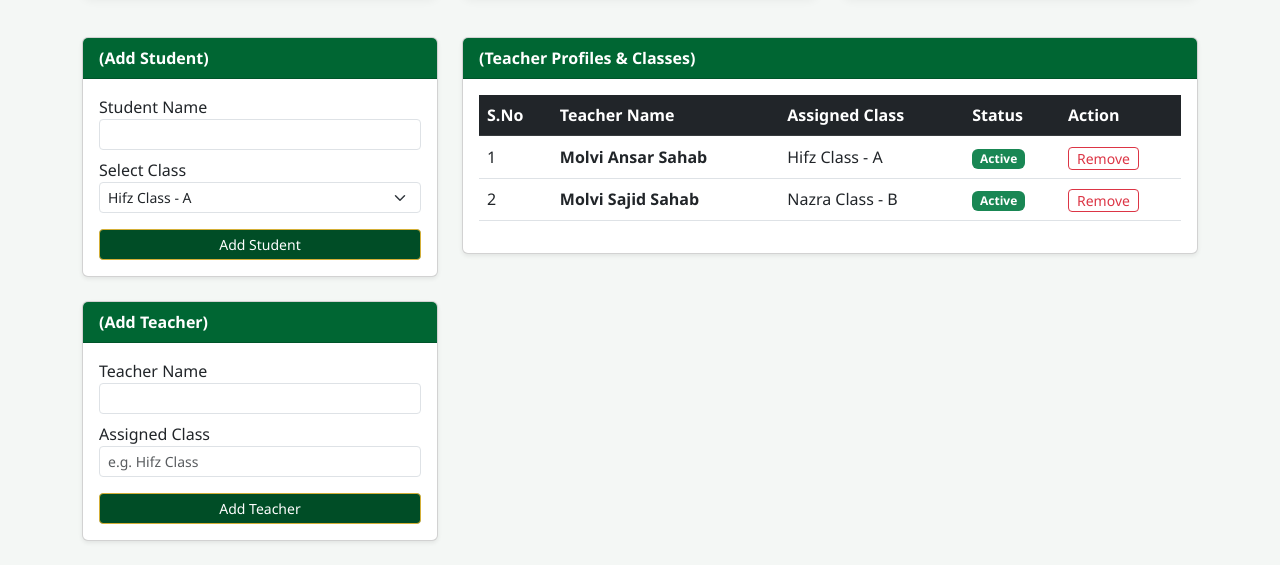
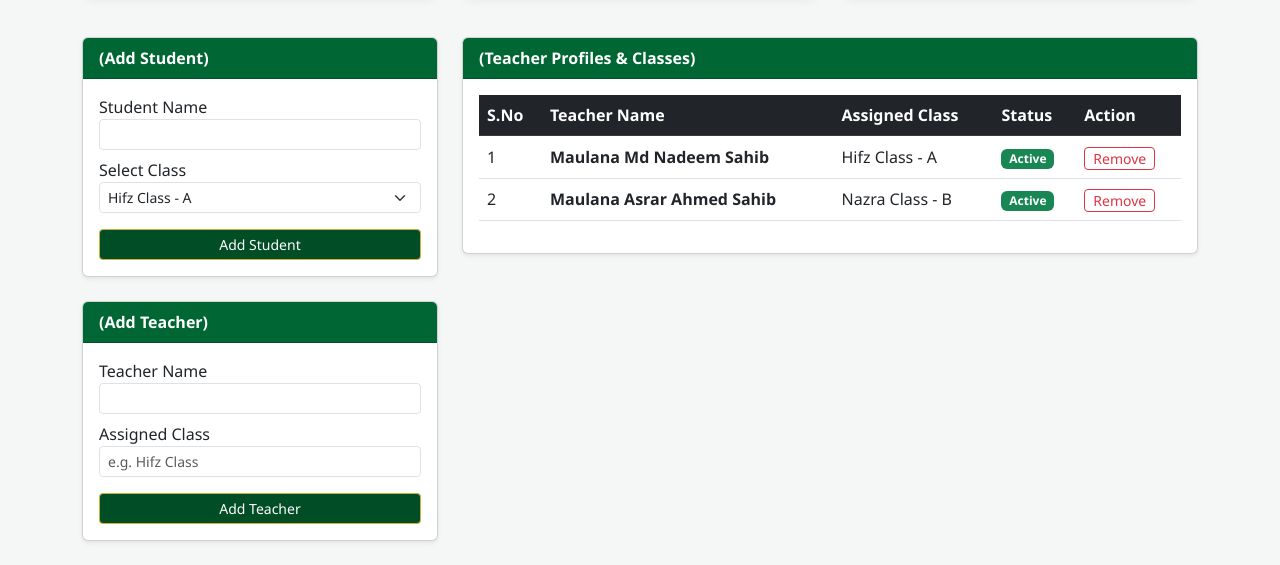
Before and after one commit to Shameel995/MADRASA-, a plain HTML site: page admin.html in a window 1280 px wide. Shown: the part 262-827 px from the top of the page. Drawn offline with nearby package versions, Linux system fonts and the light colour scheme.

Commit message:
Change teacher names in admin.html
Updated teacher names in the admin dashboard.

```diff
--- a/admin.html
+++ b/admin.html
@@ -140,14 +140,14 @@
                             <tbody>
                                 <tr>
                                     <td>1</td>
-                                    <td><strong>Molvi Ansar Sahab</strong></td>
+                                    <td><strong>Maulana Md Nadeem Sahib</strong></td>
                                     <td>Hifz Class - A</td>
                                     <td><span class="badge bg-success">Active</span></td>
                                     <td><button class="btn btn-sm btn-outline-danger py-0">Remove</button></td>
                                 </tr>
                                 <tr>
                                     <td>2</td>
-                                    <td><strong>Molvi Sajid Sahab</strong></td>
+                                    <td><strong>Maulana Asrar Ahmed Sahib</strong></td>
                                     <td>Nazra Class - B</td>
                                     <td><span class="badge bg-success">Active</span></td>
                                     <td><button class="btn btn-sm btn-outline-danger py-0">Remove</button></td>
```
